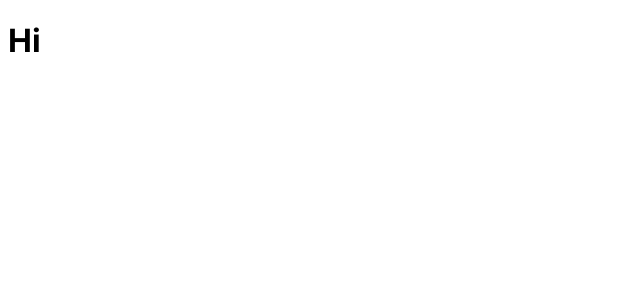
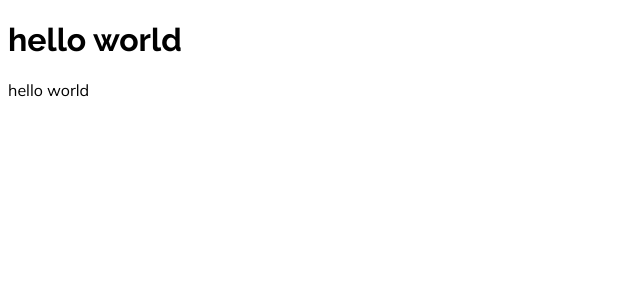
Before and after one commit to darideveloper/blog-ai, a Next.js app: page / in a window 1280 px wide. Shown: the top 300 px of the page, without its empty margins (0-640 px from the left). Built offline with nearby package versions, Linux system fonts and the light colour scheme.

Commit message:
styles: add fonts

```diff
--- a/components/layout.js
+++ b/components/layout.js
@@ -1,6 +1,4 @@
-import { Inter } from 'next/font/google'
-
-const inter = Inter({ subsets: ['latin'] })
+import { regular_font } from "@/lib/fornts"
 
 export const metadata = {
   title: 'Create Next App',
@@ -9,6 +7,6 @@ export const metadata = {
 
 export default function RootLayout({ children }) {
   return (
-    <div className={inter.className}>{children}</div>
+    <div className={regular_font.className}>{children}</div>
   )
 }
--- /dev/null
+++ b/lib/fornts.jsx
@@ -0,0 +1,4 @@
+import { Raleway, Mulish} from 'next/font/google'
+
+export const title_font = Raleway({ subsets: ['latin'] })
+export const regular_font = Mulish({ subsets: ['latin'] })
--- a/pages/index.jsx
+++ b/pages/index.jsx
@@ -1,9 +1,11 @@
 import Layout from '../components/Layout'
+import { title_font, regular_font } from "@/lib/fornts"
 
 export default function Index () {
     return (
       <Layout>
-        <h1>Hi</h1>
+        <h1 className={title_font.className}>hello world</h1>
+        <p>hello world</p>
       </Layout>
     )
 }
```
